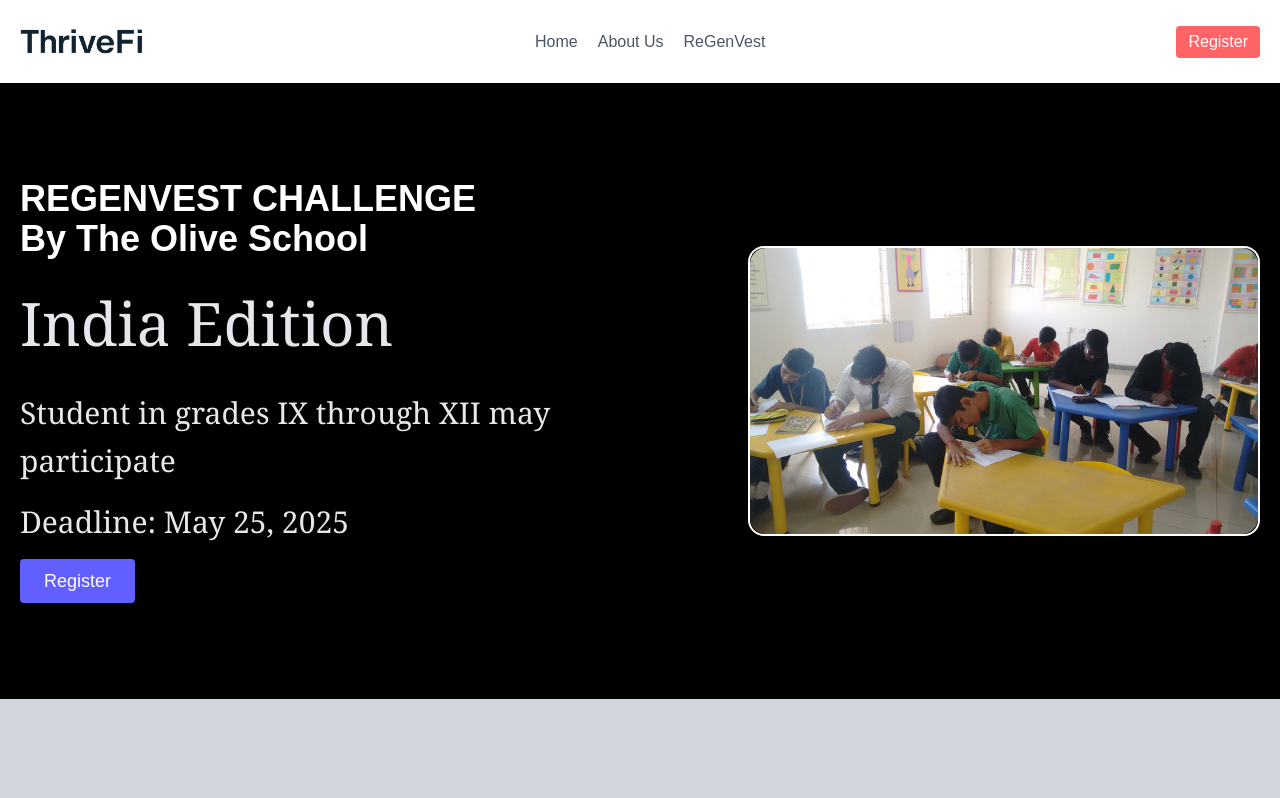
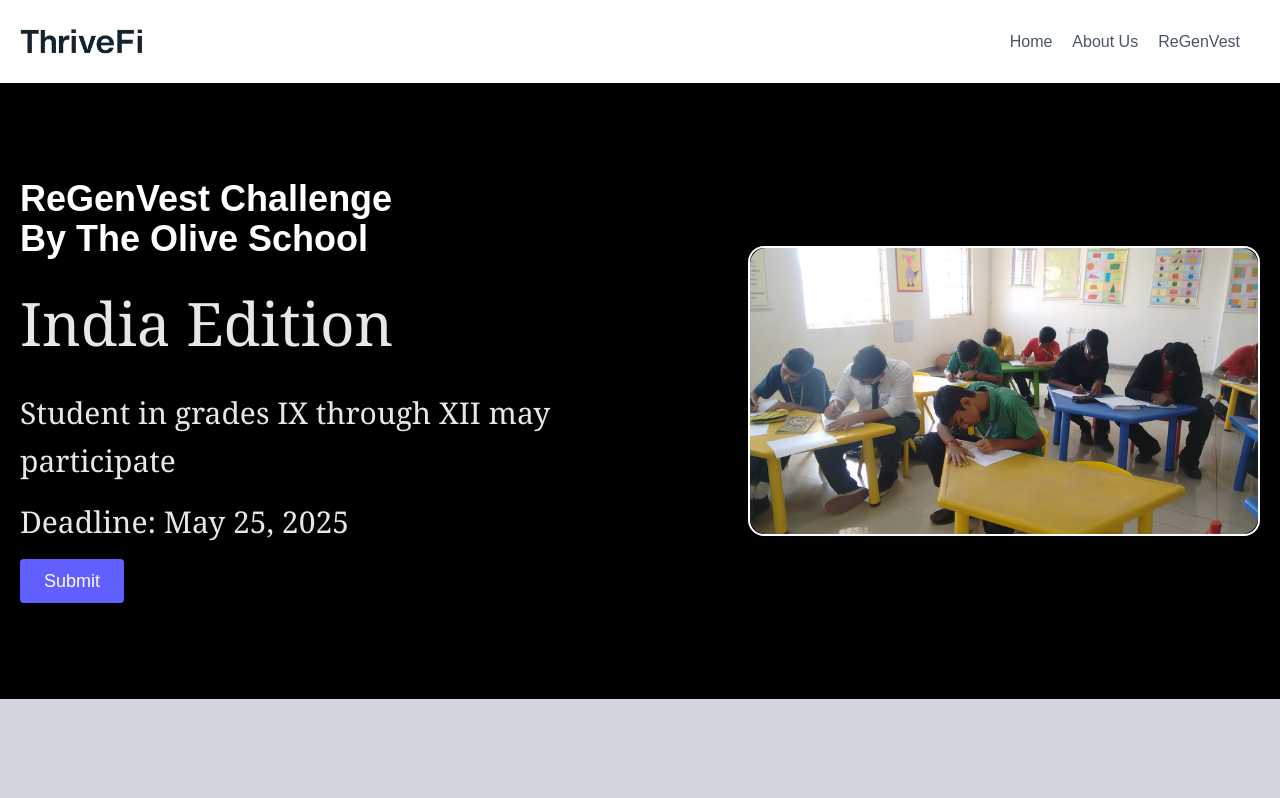
Before and after one commit to Vab31/finance_comp, a Next.js app: page /regenvest in a window 1280 px wide. Shown: the top 798 px of the page. Built offline with nearby package versions, Linux system fonts and the light colour scheme.

Commit message:
update as per suggestion

```diff
--- a/src/app/about_thrivefi/page.js
+++ b/src/app/about_thrivefi/page.js
@@ -29,9 +29,9 @@ export default function Page() {
   <li><span role="img" aria-label="checkmark">✔️</span> Deliver accessible, engaging financial education rooted in real-life application</li>
 </ul>
 
-<h2 className="text-2xl font-semibold mb-2">Our Vision</h2>
+{/* <h2 className="text-2xl font-semibold mb-2">Our Vision</h2> */}
 
-<ul className="list-disc list-inside mb-4">
+{/* <ul className="list-disc list-inside mb-4">
   <li><span role="img" aria-label="conference">🎤</span> Expand our global conference series to spark informed financial dialogue</li>
   <li><span role="img" aria-label="competition">🏆</span> Launch innovative competitions to inspire the next generation of financial leaders</li>
   <li><span role="img" aria-label="community">🌐</span> Build an inclusive community of finance learners and professionals worldwide</li>
@@ -40,7 +40,7 @@ export default function Page() {
 
 <p>
   At ThriveFi, we are more than just a platform—we are a global initiative led by students, for students.
-</p>
+</p> */}
 
     </div>
     <Footer/>
--- a/src/app/component/nav.js
+++ b/src/app/component/nav.js
@@ -6,22 +6,23 @@ export default function Nav() {
   return (
 <div>
   <header className="text-gray-600 body-font bg-white">
-  <div className="container mx-auto flex flex-wrap p-5 flex-col md:flex-row items-center">
+    <div className="container mx-auto flex flex-wrap p-5 flex-col md:flex-row items-center justify-between">
 
-     <img className='sm:w-[10%] h-[10%] w-[20%] my-2' src='/images/logo.png' />
+      <img className="sm:w-[10%] h-[10%] w-[20%] my-2" src="/images/logo.png" />
 
-    <nav className="md:ml-auto md:mr-auto flex flex-wrap items-center text-base justify-center">
-      <a className="mr-5 hover:text-gray-900 hover:cursor-pointer" href='/'>Home</a>
-      <a className="mr-5 hover:text-gray-900 hover:cursor-pointer" href='/about_thrivefi'>About Us</a>
-      {/* <a className="mr-5 hover:text-gray-900 hover:cursor-pointer">Events</a> */}
-      <a className="mr-5 hover:text-gray-900 hover:cursor-pointer" href='/regenvest'>ReGenVest</a>
+      <nav className="flex flex-wrap items-center text-base justify-center md:ml-auto md:mr-0 md:justify-end w-full md:w-auto">
+        <a className="mr-5 hover:text-gray-900 hover:cursor-pointer" href="/">Home</a>
+        <a className="mr-5 hover:text-gray-900 hover:cursor-pointer" href="/about_thrivefi">About Us</a>
+        <a className="mr-5 hover:text-gray-900 hover:cursor-pointer" href="/regenvest">ReGenVest</a>
       </nav>
-    <a href='https://docs.google.com/forms/d/e/1FAIpQLScrDPfVkT2_cd-gPOFke3YqXT1Tp8xfeDH2iQiuzkxuYMhf-g/viewform'>
-    <button className="inline-flex items-center bg-red-400 border-0 py-1 px-3 text-white focus:outline-none hover:bg-red-600 rounded text-base mt-4 md:mt-0">Register
-    </button>
+
+      <a href="https://docs.google.com/forms/d/e/1FAIpQLScrDPfVkT2_cd-gPOFke3YqXT1Tp8xfeDH2iQiuzkxuYMhf-g/viewform">
+        {/* Register button can go here if needed */}
       </a>
+
     </div>
   </header>
 </div>
+
   )
 }
--- a/src/app/component/regenvest_home/about.js
+++ b/src/app/component/regenvest_home/about.js
@@ -14,7 +14,7 @@ export default function Bout() {
           </div>
           <div className="lg:flex-grow md:w-1/2 lg:pl-24 md:pl-16 flex flex-col md:items-start md:text-left items-center text-center">
             <h1 className="title-font sm:text-4xl text-3xl mb-4 font-bold text-gray-900">
-              Why To Participate
+            ReGenVest Challenge 2025: Shaping Tomorrow’s Financial Thinkers
               <br className="hidden lg:inline-block" />
             </h1>
             <p className="mb-4 leading-relaxed">
--- a/src/app/component/regenvest_home/fre.js
+++ b/src/app/component/regenvest_home/fre.js
@@ -59,7 +59,7 @@ export default function Fre() {
               {
                 question: '07: Can I co-author my essay with a friend?',
                 answer:
-                  `No, there is no participation fee. The competition is free and open to all eligible students.`,
+                  `No, each entry must be submitted under a single student's name.`,
               },
               {
                 question: '08: Are there specific topics to choose from?',
--- a/src/app/component/regenvest_home/hero.js
+++ b/src/app/component/regenvest_home/hero.js
@@ -5,8 +5,8 @@ export default function Hero() {
     <div><section class="text-gray-600 body-font bg-black">
     <div class="container mx-auto flex px-5 py-24 md:flex-row flex-col items-center">
       <div class="lg:flex-grow md:w-1/2 lg:pr-24 md:pr-16 flex flex-col md:items-start md:text-left mb-16 md:mb-0 items-center text-center">
-        <h1 class="title-font sm:text-4xl text-3xl mb-4  text-white font-bold">REGENVEST CHALLENGE
-          <br class="hidden lg:inline-block"/>By The Olive School
+        <h1 class="title-font sm:text-4xl text-3xl mb-4  text-white font-bold">ReGenVest Challenge
+          <br class="hidden lg:inline-block"/> By The Olive School
           </h1>
         <p class="mb-4 leading-relaxed text-6xl font-serif text-gray-200">India Edition</p>
     <p class="mb-3 leading-relaxed text-3xl font-serif text-gray-200">Student in grades IX through XII may participate</p>
@@ -15,7 +15,7 @@ export default function Hero() {
         <div class="flex justify-center">
         <a href='https://docs.google.com/forms/d/e/1FAIpQLScrDPfVkT2_cd-gPOFke3YqXT1Tp8xfeDH2iQiuzkxuYMhf-g/viewform'>
 
-          <button class="inline-flex text-white bg-indigo-500 border-0 py-2 px-6 focus:outline-none hover:bg-indigo-600 rounded text-lg">Register</button>
+          <button class="inline-flex text-white bg-indigo-500 border-0 py-2 px-6 focus:outline-none hover:bg-indigo-600 rounded text-lg">Submit</button>
        </a>
         </div>
       </div>
--- a/src/app/component/thriveFi/event.js
+++ b/src/app/component/thriveFi/event.js
@@ -19,7 +19,7 @@ export default function Event() {
             <a href='https://docs.google.com/forms/d/e/1FAIpQLScrDPfVkT2_cd-gPOFke3YqXT1Tp8xfeDH2iQiuzkxuYMhf-g/viewform'>
 
               <button className="inline-flex text-white bg-gray-800 border-0  py-2 px-6 focus:outline-none hover:bg-gray-950 rounded-xl text-lg">
-                Register Now
+                Submit
               </button>
               </a>
               <a href='/regenvest'>
--- a/src/app/component/thriveFi/hero.js
+++ b/src/app/component/thriveFi/hero.js
@@ -12,7 +12,7 @@ export default function Hero() {
             Through Financial Education
           </h1>
           <p className="mb-8 leading-relaxed">
-          At the core of ThriveFi are our guiding principles—the 3 Cs: Conference, Competition, and Consulting. These pillars reflect our commitment to creating dynamic learning opportunities, encouraging informed dialogue, and providing mentorship to students as they navigate the world of finance. Each “C” has been built in with a missiong and drives the initiatives we create to empower the next generation of financial thinkers.
+          At the core of ThriveFi are our guiding principles—the 3 Cs: Conference, Competition, and Consulting. These pillars reflect our commitment to creating dynamic learning opportunities, encouraging informed dialogue, and providing mentorship to students as they navigate the world of finance. Each “C” has been built in with a mission and drives the initiatives we create to empower the next generation of financial thinkers.
 
           </p>
           <div className="flex justify-center">
```
Lines whose indentation alone changed are shown as unchanged.
